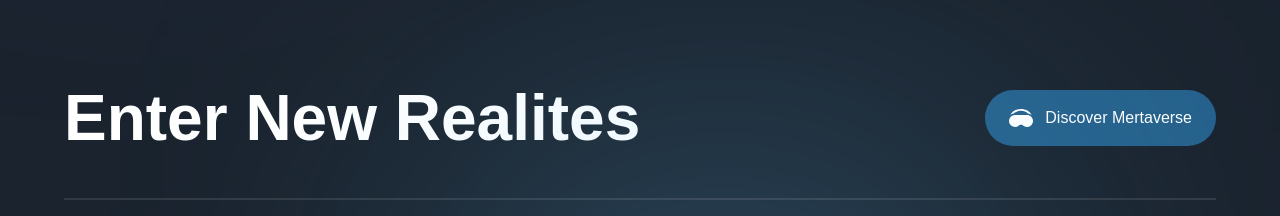
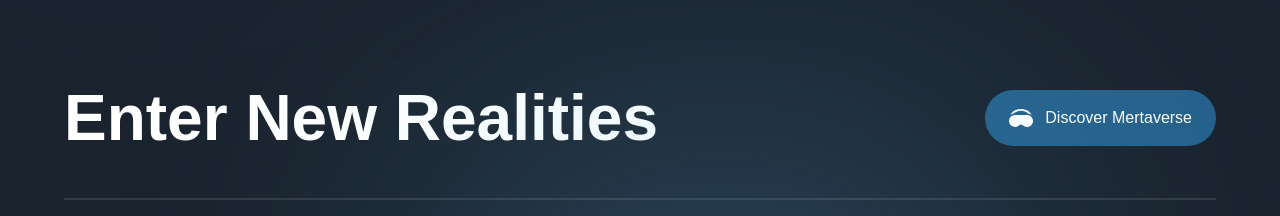
Before and after one commit to shallmanq/metaverse-project, a Next.js app: page / in a window 1280 px wide. Shown: the part 6730-6946 px from the top of the page. Built offline with nearby package versions, Linux system fonts and the light colour scheme; a web font is replaced by a local one.

Commit message:
footer file update

```diff
--- a/components/Footer.jsx
+++ b/components/Footer.jsx
@@ -18,7 +18,7 @@ const Footer = () => (
     <div className={`${styles.innerWidth} mx-auto flex flex-col gap-8`}>
       <div className="flex items-center justify-between flex-wrap gap-5">
         <h4 className="font-bold md:text-[64px] text-[44px] text-white">
-          Enter New Realites
+          Enter New Realities
         </h4>
         <button
           type="button"
```
